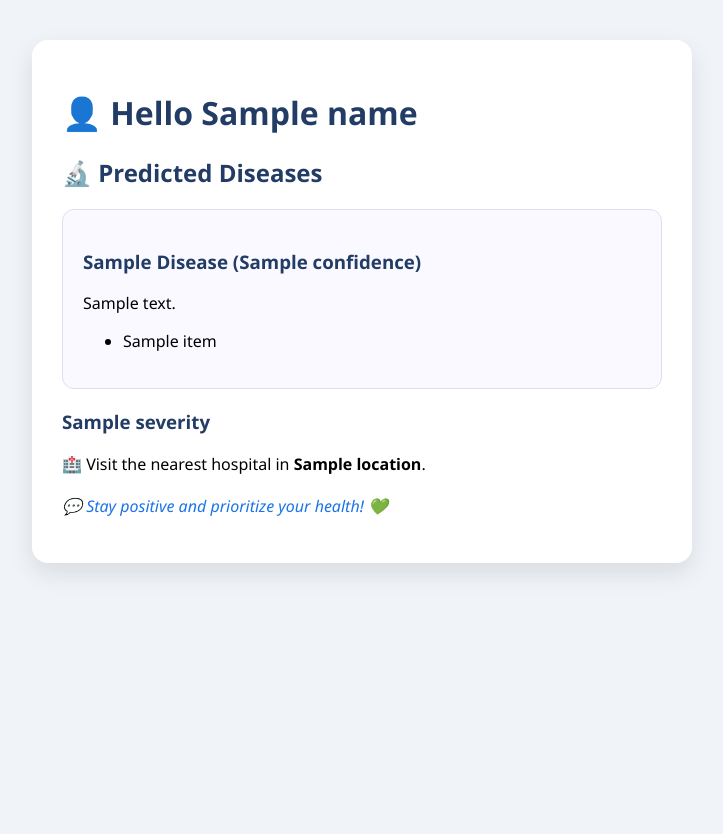
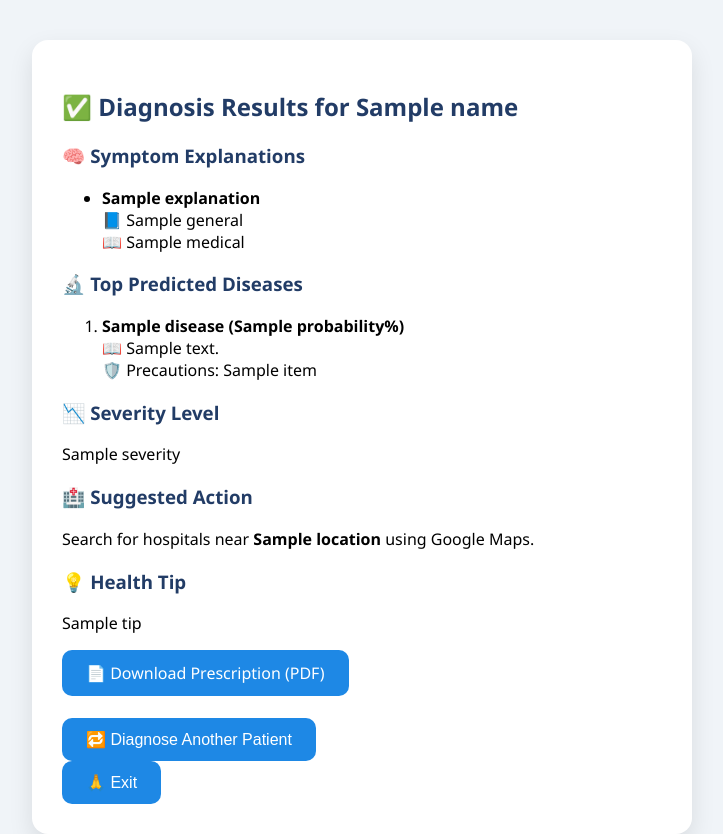
Before and after one commit to jammel001/healthHERO, a Flask app: template templates/result.html in a window 1280 px wide. Shown: the whole page, without its empty margins (278-1001 px from the left). Before the commit the page ends 573 px from the top, so only its background shows below. Run offline with Flask 3, Linux system fonts and the light colour scheme; the template is opened without the code that fills it: most values are stand-ins (such as "Sample title", 1, 10 or a date in 2020); parts of the project's set-up code (start-up, migrations or seed data) failed here and were passed over.

Commit message:
Update result.html

```diff
--- a/templates/result.html
+++ b/templates/result.html
@@ -1,39 +1,48 @@
-<!-- ✅ File: templates/result.html -->
 <!DOCTYPE html>
-<html lang="en">
+<html>
 <head>
-  <meta charset="UTF-8">
-  <title>Diagnosis Result</title>
+    <title>Your Diagnosis</title>
     <link rel="stylesheet" href="/static/style.css">
 </head>
 <body>
 <div class="container">
-    <h1>👤 Hello {{ name }}</h1>
+    <h2>✅ Diagnosis Results for {{ name }}</h2>
 
-    {% if canceled %}
-      <p>🛑 You chose not to proceed with diagnosis.</p>
-    {% else %}
-      <h2>🔬 Predicted Diseases</h2>
-      {% for p in predictions %}
-        <div class="card">
-          <h3>{{ p.disease.title() }} ({{ p.confidence }})</h3>
-          <p>{{ p.desc }}</p>
+    <h3>🧠 Symptom Explanations</h3>
     <ul>
-            {% for item in p.precautions %}
-              <li>{{ item }}</li>
+        {% for s, general, medical in explanations %}
+            <li><strong>{{ s }}</strong><br>📘 {{ general }}<br>📖 {{ medical }}</li>
         {% endfor %}
     </ul>
-        </div>
+
+    <h3>🔬 Top Predicted Diseases</h3>
+    <ol>
+        {% for d in diseases %}
+            <li>
+                <strong>{{ d.name }} ({{ d.probability }}%)</strong><br>
+                📖 {{ d.description }}<br>
+                🛡️ Precautions: {{ d.precautions | join(', ') }}
+            </li>
         {% endfor %}
+    </ol>
 
-      <h3>{{ severity }}</h3>
-      <p>🏥 Visit the nearest hospital in <strong>{{ location }}</strong>.</p>
-      <p class="motivation">💬 Stay positive and prioritize your health! 💚</p>
-    {% endif %}
+    <h3>📉 Severity Level</h3>
+    <p>{{ severity }}</p>
 
-    {% if again %}
-      <a href="/" class="button">🔁 Make Another Diagnosis</a>
-    {% endif %}
+    <h3>🏥 Suggested Action</h3>
+    <p>Search for hospitals near <strong>{{ location }}</strong> using Google Maps.</p>
+
+    <h3>💡 Health Tip</h3>
+    <p>{{ tip }}</p>
+
+    <a href="/download?path={{ pdf_path }}" class="button">📄 Download Prescription (PDF)</a><br><br>
+
+    <form action="/restart">
+        <button type="submit">🔁 Diagnose Another Patient</button>
+    </form>
+    <form action="/end">
+        <button type="submit">🙏 Exit</button>
+    </form>
 </div>
 </body>
 </html>
```
Lines whose indentation alone changed are shown as unchanged.
